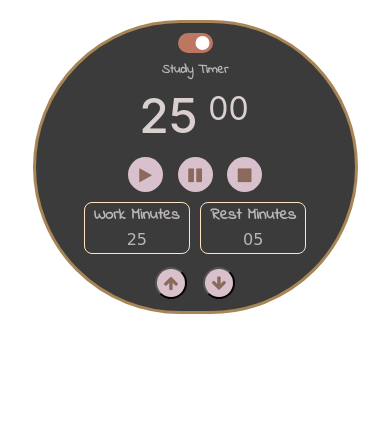
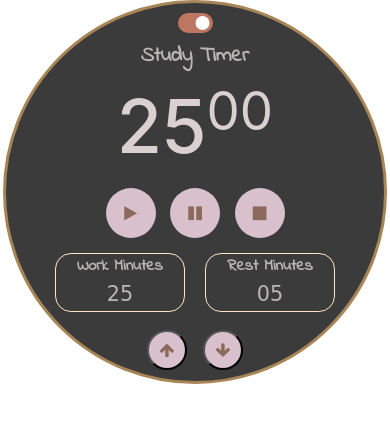
Before and after one commit to Songhee95/First_Timer, a plain HTML site: page index.html in a window 390 px wide. Drawn offline with nearby package versions, Linux system fonts and the light colour scheme; a web font is replaced by a local one.

Commit message:
delete mediaQuery and fix the width and height of container. | need to add header

```diff
--- a/assets/style.css
+++ b/assets/style.css
@@ -1,5 +1,6 @@
-.container{
-    margin-top: 20px;
+.Wrap{
+    margin: 0 auto;
+    width: 384px;
     height: 384px;
     background-color: rgb(59, 59, 59);
     border-radius: 15rem;
@@ -82,6 +83,7 @@ i{
     background:  rgb(199, 155, 178);
 }
 #work-minute-wrap, #rest-minute-wrap{
+    width: 130px;
     margin: 10px;
     border: 1px solid bisque;
     border-radius: 1rem;
@@ -93,6 +95,7 @@ i{
     margin-bottom:0;
 }
 #work-input, #rest-input{
+    width: 100px;
     background-color: rgb(59, 59, 59);
     color: rgb(187, 182, 182);
     font-family: 'Neucha', cursive;
@@ -114,39 +117,3 @@ i{
 #timeUpBtn:focus, #timeDownBtn:focus{
     outline: none;
 }
-
-@media screen and (max-width: 400px){
-    .container{
-        height: 294px;
-    }
-    #work-or-rest{
-        color: rgb(187, 182, 182);
-        font-size: 0.8rem;
-    }.slider:before {
-        bottom: 3px;
-    }
-    #minute-display{
-        font-size: 3rem;
-    }
-    #second-display{
-        font-size: 2rem;
-        padding-right: 16px;
-        padding-top: 5px;
-    }
-    #play, #pause, #stop{
-        height: 35px;
-        width: 35px;
-        margin: 5px;
-    }
-    #work-minute-wrap, #rest-minute-wrap{
-        margin: 5px;
-        border-radius: 0.5rem;
-    }
-    #work-minutes, #rest-minutes, #work-input, #rest-input{
-        font-size: 1rem;
-    }
-    #timeUpBtn, #timeDownBtn{
-        height: 32px;
-        width: 32px;
-    }
-}
--- a/index.html
+++ b/index.html
@@ -13,7 +13,7 @@
     <link href="https://fonts.googleapis.com/css2?family=Indie+Flower&family=Neucha&display=swap" rel="stylesheet">
 </head>
 <body>
-    <div class="container col-10 col-lg-3">
+    <div class="Wrap">
         <div class=toggleButtonWrap>
             <div class="row justify-content-center" id="toggle-button-wrap">
                 <div class="control">
@@ -30,8 +30,8 @@
 
         <div class="timerWrap">
             <div class="row justify-content-center">
-                <div class="col-3 col-lg-3 text-center" id="minute-display">25</div>
-                <div class='col-2 col-lg-3 text-center' id="second-display">00</div>
+                <div class="text-center" id="minute-display">25</div>
+                <div class='text-center' id="second-display">00</div>
             </div>
         </div>
         <div class="row justify-content-center" id="play-pause-stop-buttons">
@@ -48,13 +48,13 @@
             </div>
         </div>
         <div class="row justify-content-center">
-            <div class="col-4 pl-0 pr-0 text-center" id="work-minute-wrap">
+            <div class="text-center" id="work-minute-wrap">
                 <p id='work-minutes'>Work Minutes</p>
-                <input class="col-4 text-center pl-0 pr-0" type=text id='work-input' value="25"/>
+                <input class="text-center" type=text id='work-input' value="25"/>
             </div>
-            <div class="col-4 pl-0 pr-0 text-center" id="rest-minute-wrap">
+            <div class="text-center" id="rest-minute-wrap">
                 <p id="rest-minutes">Rest Minutes</p>
-                <input class="col-4 text-center pl-0 pr-0" type=text id='rest-input' value="05"/>
+                <input class="text-center" type=text id='rest-input' value="05"/>
             </div>
         </div>
         <div class="row justify-content-center">
```
